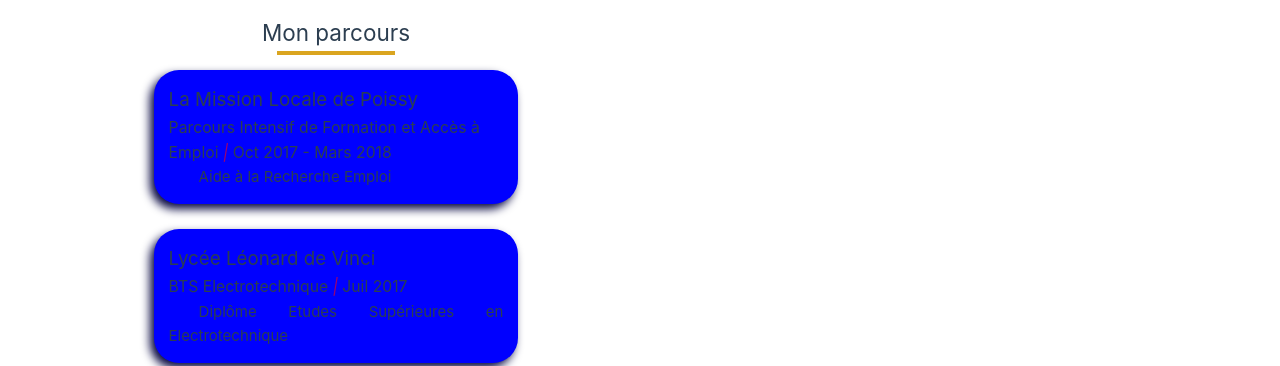
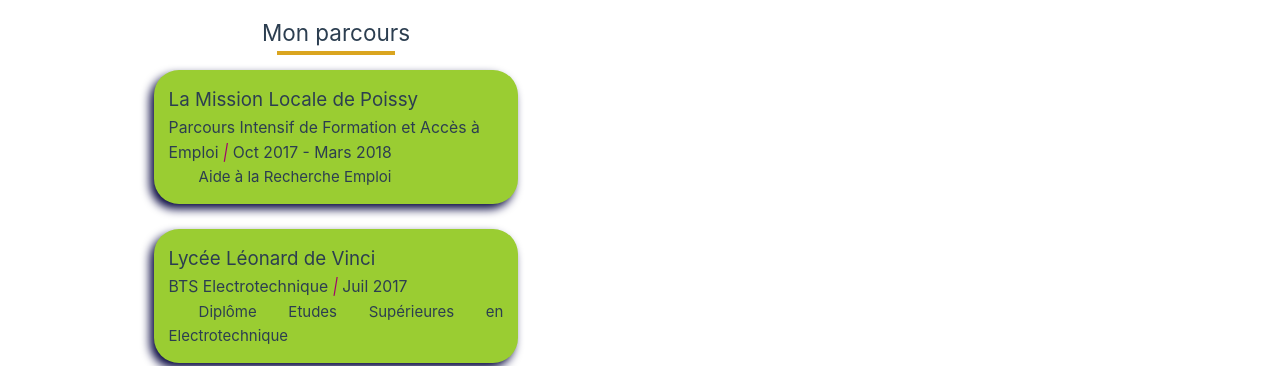
Before and after one commit to Ayrwin/Mon-Projet-CEF-Portfolio, a Vue app: page / in a window 1280 px wide. Shown: the part 492-858 px from the top of the page. Built offline with nearby package versions, Linux system fonts and the light colour scheme.

Commit message:
modifie color courses.vue

```diff
--- a/src/components/Courses.vue
+++ b/src/components/Courses.vue
@@ -86,7 +86,7 @@
 
 .ecole {
     padding: 15px;
-    background-color: blue;
+    background-color: yellowgreen;
     border-radius: 25px;
     box-shadow: -4px 5px 10px #060640;
 }
```
